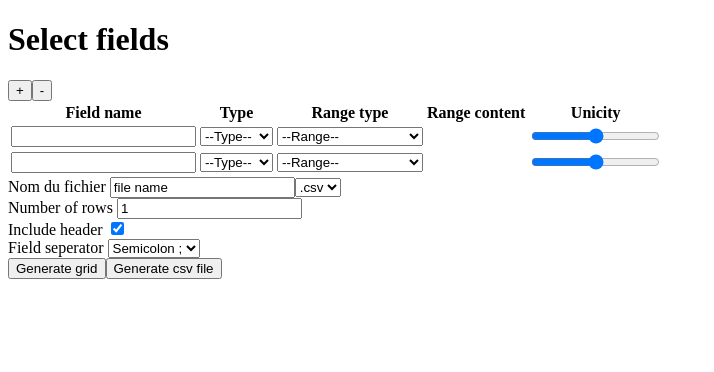
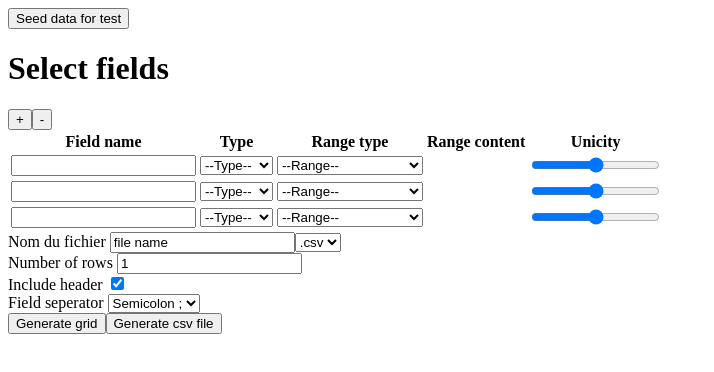
Before and after one commit to Meyerka/data-mocker, a Vue app: page / in a window 1280 px wide. Shown: the top 372 px of the page, without its empty margins (0-714 px from the left). Built offline with nearby package versions, Linux system fonts and the light colour scheme.

Commit message:
Created seedData() function to mock up test data

```diff
--- a/src/components/FileCreator.vue
+++ b/src/components/FileCreator.vue
@@ -1,5 +1,6 @@
 <template>
   <div>
+    <button @click="seedData()">Seed data for test</button>
     <h1>Select fields</h1>
     <button @click="addField(1)">+</button>
     <button @click="addField(-1)">-</button>
@@ -60,7 +61,7 @@ export default {
     FieldRow,
   },
   data: () => ({
-    fieldNumber: 2,
+    fieldNumber: 3,
     dataGrid: [],
     rowNumber: 1,
     fileName: "file name",
@@ -119,6 +120,25 @@ export default {
         alert("Forbidden character in file name");
       }
     },
+    seedData() {
+      this.$refs.child[0].field.name = "Matricule";
+      this.$refs.child[0].field.type = "number";
+      this.$refs.child[0].field.range.type = "range";
+      this.$refs.child[0].field.range.content.from = 0;
+      this.$refs.child[0].field.range.content.to = 1000;
+
+      this.$refs.child[1].field.name = "Nom";
+      this.$refs.child[1].field.type = "text";
+      this.$refs.child[1].field.range.type = "list";
+      this.$refs.child[1].field.range.content.list =
+        "Karl;Mathie;Jean;Marc;Pierre";
+
+      this.$refs.child[2].field.name = "N° badge";
+      this.$refs.child[2].field.type = "number";
+      this.$refs.child[2].field.range.type = "range";
+      this.$refs.child[2].field.range.content.from = 10000;
+      this.$refs.child[2].field.range.content.to = 1000000;
+    },
   },
 };
 </script>
```
